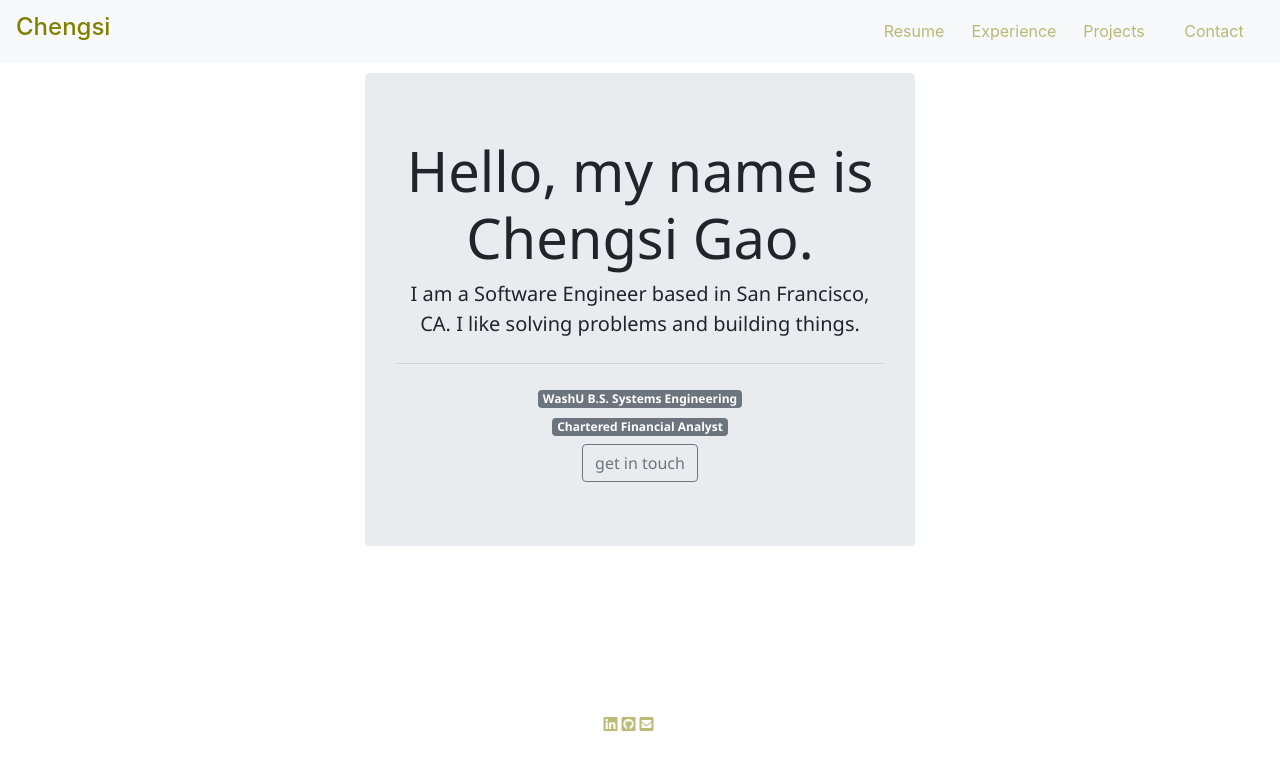
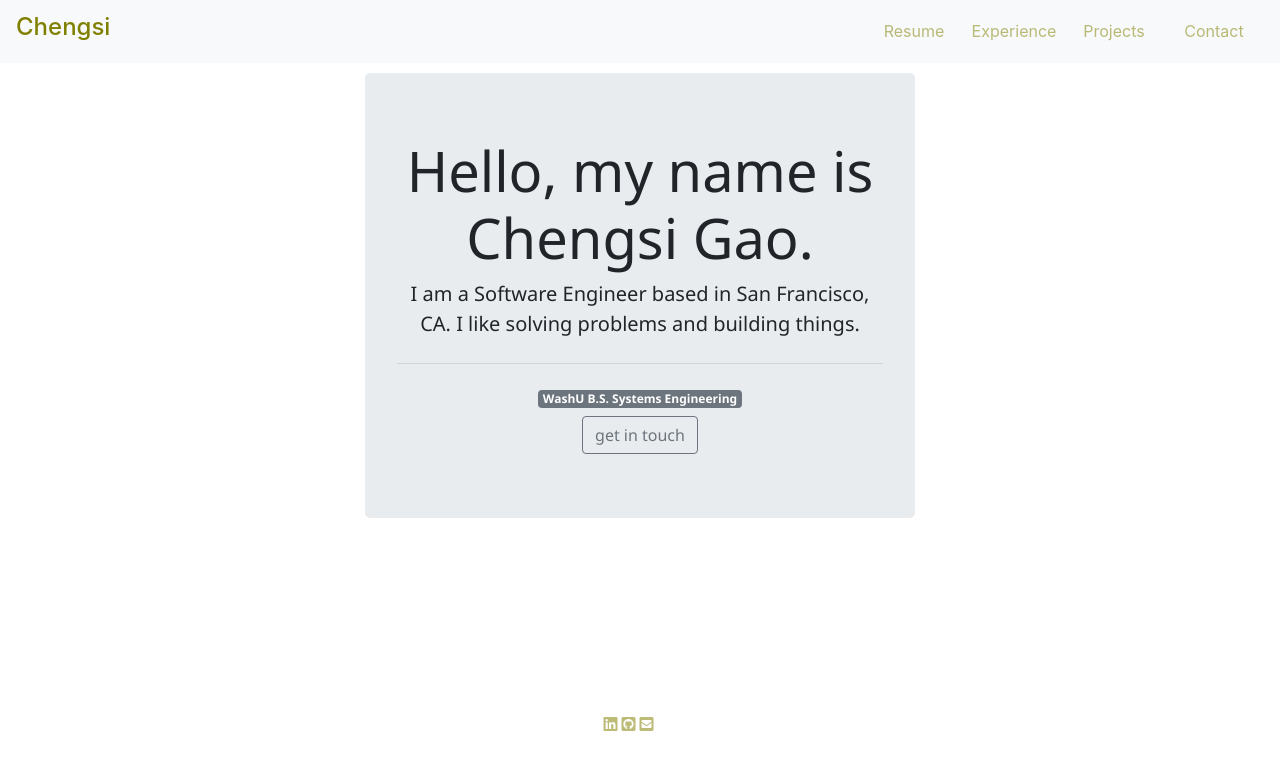
Before and after one commit to chengsig/PersonalPage, a React (Create React App) app in the folder personal-website/: page / in a window 1280 px wide. Shown: the top 770 px of the page. Built offline with nearby package versions, Linux system fonts and the light colour scheme.

Commit message:
push with deploy files

```diff
--- a/personal-website/src/Home.js
+++ b/personal-website/src/Home.js
@@ -13,7 +13,6 @@ class Home extends Component {
         <p className="lead">I am a Software Engineer based in San Francisco, CA. I like solving problems and building things.</p>
         <hr className="my-4"></hr>
         <h6><span className="badge badge-secondary">WashU B.S. Systems Engineering</span></h6>
-        <h6><span className="badge badge-secondary">Chartered Financial Analyst</span></h6>
         <a href="mailto:gaochengsi@gmail.com"><button type="button" className="btn btn-outline-secondary btn-small">get in touch</button></a>
       </div>
     </div>
```
